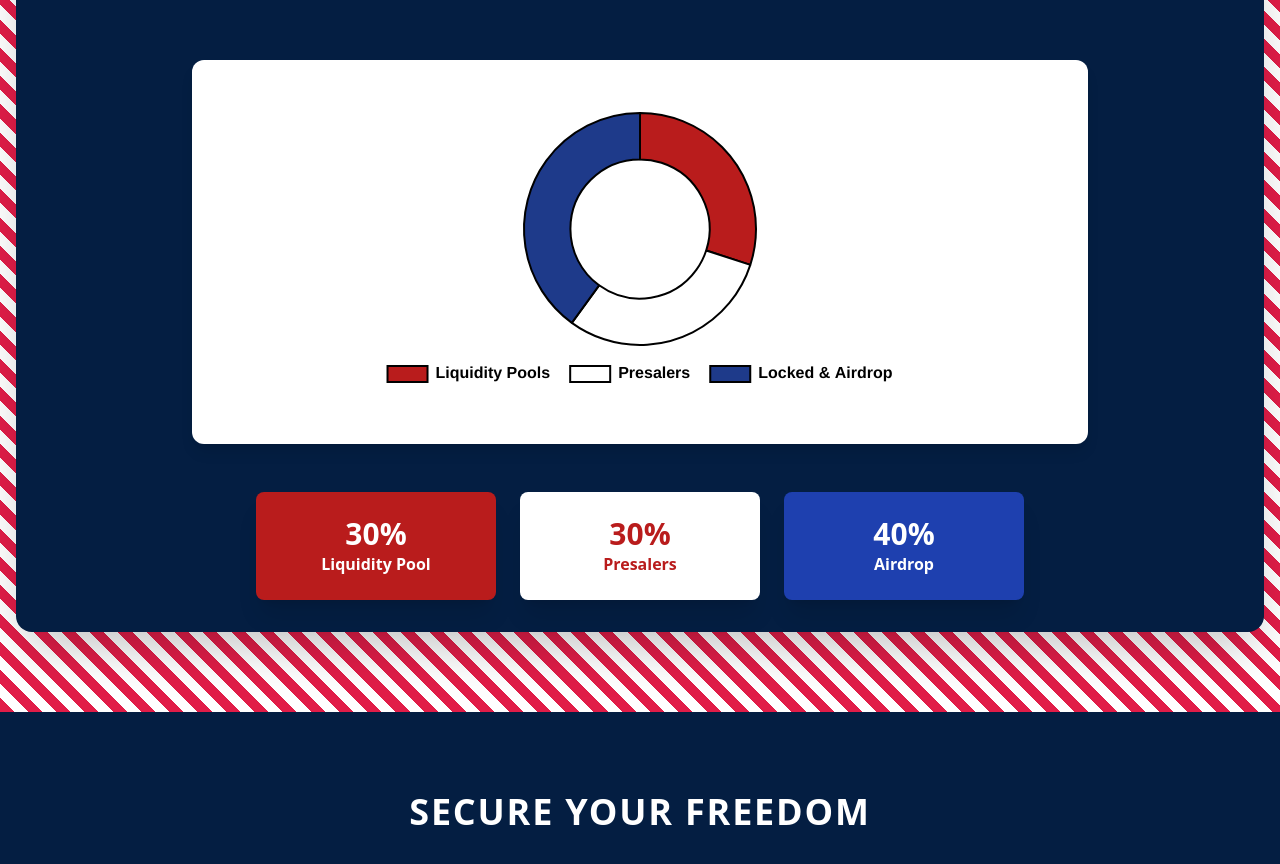
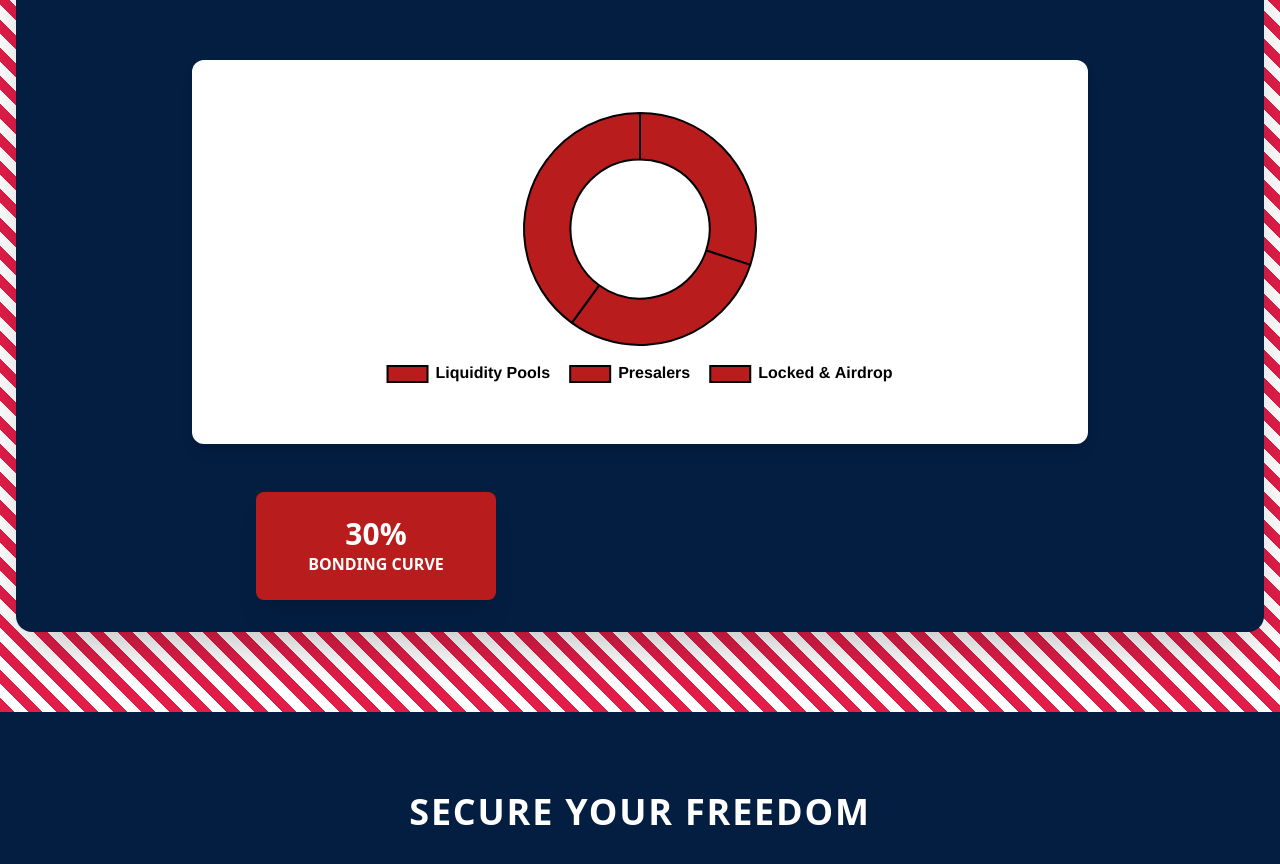
Before and after one commit to usdtcoin/usdtcoin, a plain HTML site: page index.html in a window 1280 px wide. Shown: the part 1000-1864 px from the top of the page. Drawn offline with nearby package versions, Linux system fonts and the light colour scheme.

Commit message:
Update index.html

```diff
--- a/index.html
+++ b/index.html
@@ -53,7 +53,7 @@
                         <img src="images/icon1.png" alt="Twitter" class="w-10 h-10 icon-patriot object-contain">
                     </a>
 
-                    <a href="https://gofundmeme.io/campaigns/A36uypqchHALYpEtg1LCVYMRDExXhAw8MXJk1huxxmhs" target="_blank" class="transition-all hover:scale-125 flex items-center justify-center">
+                    <a href="https://gofundmeme.io/" target="_blank" class="transition-all hover:scale-125 flex items-center justify-center">
                         <img src="images/icon3.png" alt="gofundmeme.io" class="w-12 h-12 icon-patriot object-contain">
                     </a>
                 </div>
@@ -96,15 +96,9 @@
                 <div class="grid grid-cols-1 md:grid-cols-3 gap-6 mt-12 max-w-3xl mx-auto">
                     <div class="bg-red-700 p-6 rounded-lg shadow-xl text-center transform hover:scale-105 transition-transform">
                         <div class="text-3xl font-black text-white">30%</div>
-                        <div class="text-white font-bold">Liquidity Pool</div>
+                        <div class="text-white font-bold">BONDING CURVE</div>
                     </div>
-                    <div class="bg-white p-6 rounded-lg shadow-xl text-center transform hover:scale-105 transition-transform">
-                        <div class="text-3xl font-black text-red-700">30%</div>
-                        <div class="text-red-700 font-bold">Presalers</div>
-                    </div>
-                    <div class="bg-blue-800 p-6 rounded-lg shadow-xl text-center transform hover:scale-105 transition-transform">
-                        <div class="text-3xl font-black text-white">40%</div>
-                        <div class="text-white font-bold">Airdrop</div>
+
                     </div>
                 </div>
             </div>
@@ -155,9 +149,8 @@ document.addEventListener('DOMContentLoaded', function() {
             datasets: [{
                 data: [30, 30, 40],
                 backgroundColor: [
-                    '#b91c1c', // deep red for Liquidity Pools
-                    '#ffffff', // white for Presalers
-                    '#1e3a8a', // deep blue for Locked & Airdrop
+                    '#b91c1c', // deep red for Bonding Curve
+
                 ],
                 borderWidth: 2,
                 borderColor: '#000000'
```
